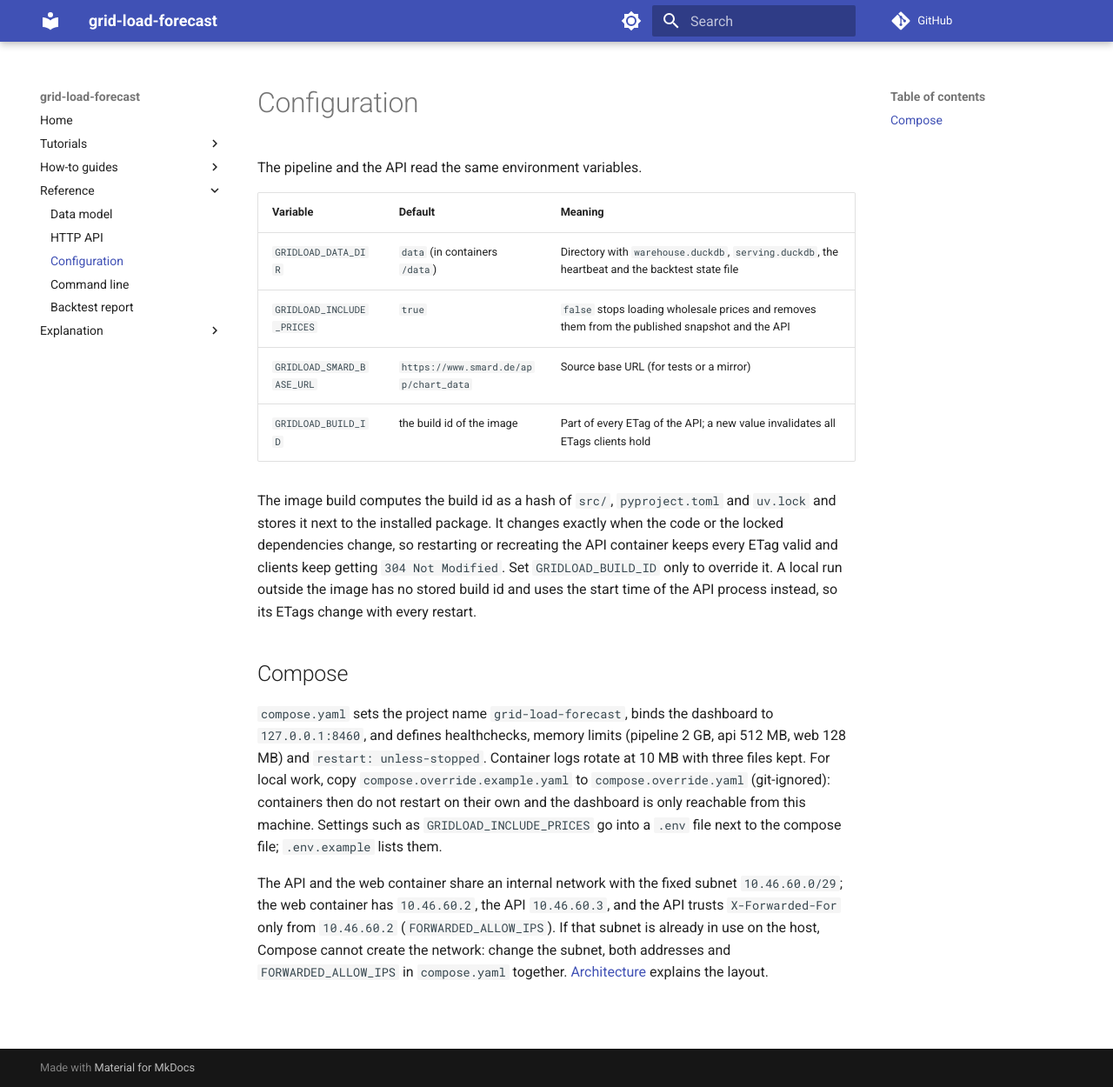
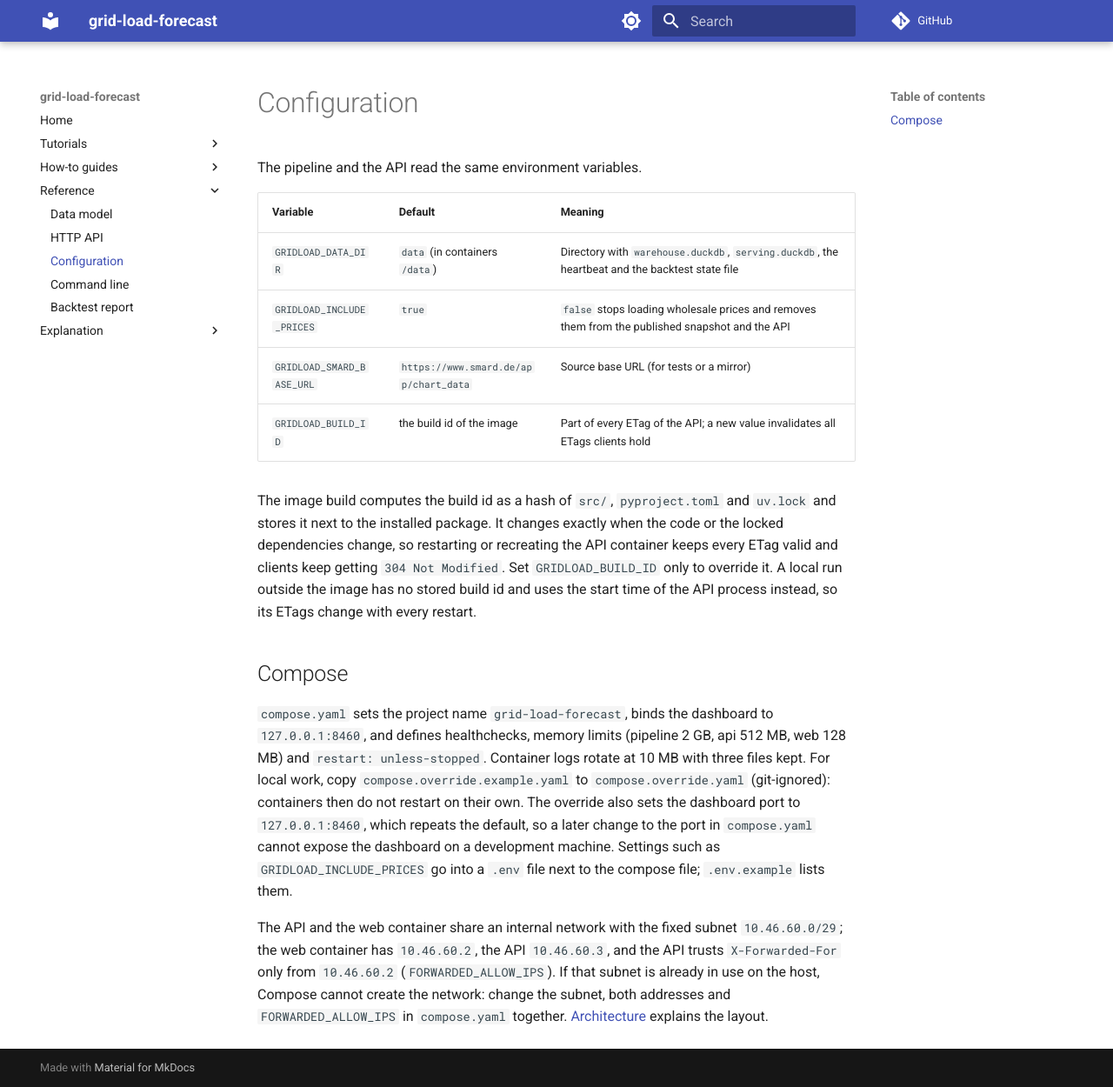
Before and after one commit to deka641/grid-load-forecast, an MkDocs documentation site: the page built from docs/reference/configuration.md, in a window 1280 px wide and 1250 px high. Shown: the whole window at 87% size. Built offline with MkDocs 1.6.1 and Material for MkDocs 9.7.7, drawn with Linux system fonts in a browser that asks for light colours; comment, search, counter and statistics services are not loaded.

Commit message:
Correct what the compose override changes

```diff
--- a/docs/reference/configuration.md
+++ b/docs/reference/configuration.md
@@ -13,6 +13,6 @@ The image build computes the build id as a hash of `src/`, `pyproject.toml` and
 
 ## Compose
 
-`compose.yaml` sets the project name `grid-load-forecast`, binds the dashboard to `127.0.0.1:8460`, and defines healthchecks, memory limits (pipeline 2 GB, api 512 MB, web 128 MB) and `restart: unless-stopped`. Container logs rotate at 10 MB with three files kept. For local work, copy `compose.override.example.yaml` to `compose.override.yaml` (git-ignored): containers then do not restart on their own and the dashboard is only reachable from this machine. Settings such as `GRIDLOAD_INCLUDE_PRICES` go into a `.env` file next to the compose file; `.env.example` lists them.
+`compose.yaml` sets the project name `grid-load-forecast`, binds the dashboard to `127.0.0.1:8460`, and defines healthchecks, memory limits (pipeline 2 GB, api 512 MB, web 128 MB) and `restart: unless-stopped`. Container logs rotate at 10 MB with three files kept. For local work, copy `compose.override.example.yaml` to `compose.override.yaml` (git-ignored): containers then do not restart on their own. The override also sets the dashboard port to `127.0.0.1:8460`, which repeats the default, so a later change to the port in `compose.yaml` cannot expose the dashboard on a development machine. Settings such as `GRIDLOAD_INCLUDE_PRICES` go into a `.env` file next to the compose file; `.env.example` lists them.
 
 The API and the web container share an internal network with the fixed subnet `10.46.60.0/29`; the web container has `10.46.60.2`, the API `10.46.60.3`, and the API trusts `X-Forwarded-For` only from `10.46.60.2` (`FORWARDED_ALLOW_IPS`). If that subnet is already in use on the host, Compose cannot create the network: change the subnet, both addresses and `FORWARDED_ALLOW_IPS` in `compose.yaml` together. [Architecture](../explanation/architecture.md#network) explains the layout.
```
